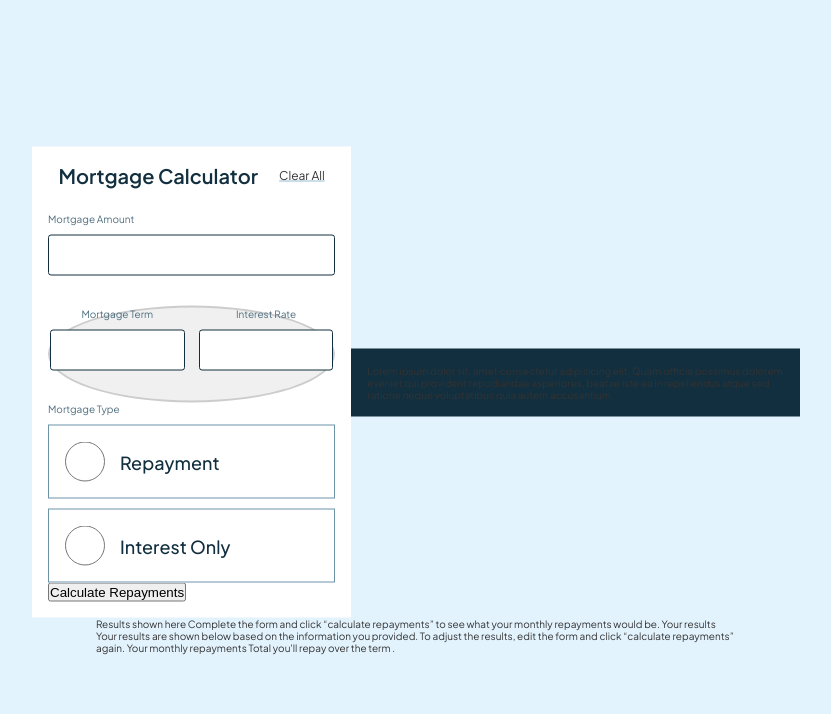
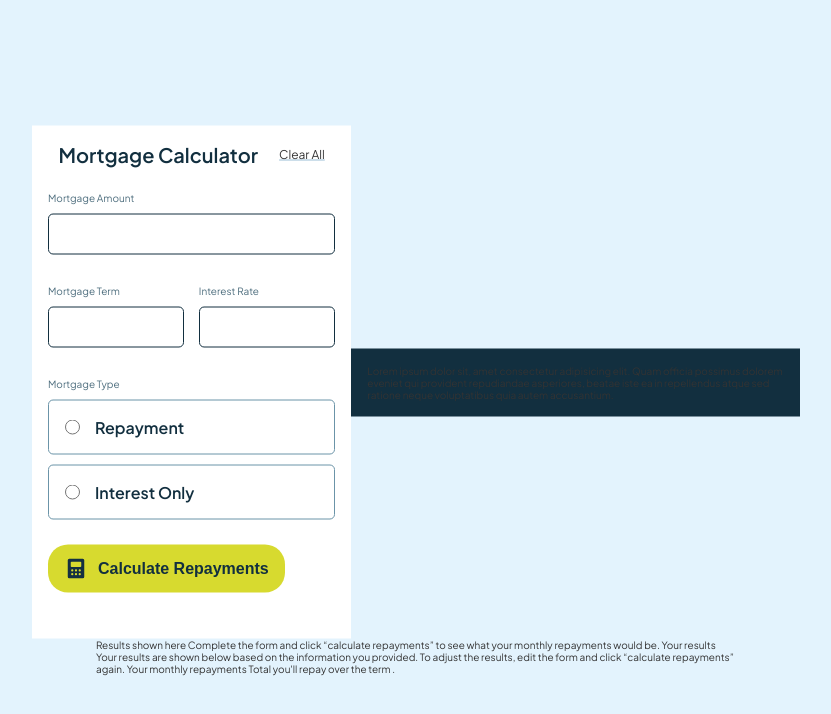
Before and after one commit to bill-2711/montage-repayment-calculator, a plain HTML site: page index.html in a window 1280 px wide. Shown: the whole page, without its empty margins (224-1055 px from the left). Drawn offline with Linux system fonts and the light colour scheme.

Commit message:
work on the white background

```diff
--- a/index.html
+++ b/index.html
@@ -40,14 +40,17 @@
 
           <label for="radio">Mortgage Type</label>
           <div class="radio-input">
-            <input type="radio" name="radio" id="radio" />
+            <input type="radio" name="radio" id="radio" class="radio" />
             <p class="radio-input-text">Repayment</p>
           </div>
           <div class="radio-input">
-            <input type="radio" name="radio" id="radio" />
+            <input type="radio" name="radio" id="radio" class="radio" />
             <p class="radio-input-text">Interest Only</p>
           </div>
-          <button type="submit">Calculate Repayments</button>
+          <button type="submit" class="submit-btn">
+            <img src="./assets/images/icon-calculator.svg" alt="" />
+            <p>Calculate Repayments</p>
+          </button>
         </form>
       </div>
       <div class="midnightblue-background">
@@ -72,5 +75,6 @@
     repayments” again. Your monthly repayments Total you'll repay over the term
     .
     <!-- Completed results end -->
+    <script src="./script.js"></script>
   </body>
 </html>
--- a/style.css
+++ b/style.css
@@ -56,7 +56,7 @@ label {
 
 .break {
   display: flex;
-  flex-direction: column-reverse;
+  justify-content: flex-start;
 }
 
 .white-background-heading {
@@ -84,9 +84,6 @@ label {
   align-items: center;
   gap: 5%;
   text-align: left;
-  border-radius: 50%;
-  border: 2px solid #ccc; /* Default outline color */
-  background-color: #f0f0f0; /* Default background color */
   cursor: pointer;
 }
 
@@ -102,20 +99,16 @@ input[type="text"] {
   justify-content: flex-start;
   margin: 1rem 0 3rem 0;
   border: 0.1px solid hsl(202, 55%, 16%);
-  border-radius: 3px;
+  border-radius: 5px;
 }
 
-input[type="radio"] {
+.radio {
   accent-color: hsl(61, 70%, 52%);
-  width: 4rem;
-  height: 4rem;
+  width: 1.5rem;
+  height: 1.5rem;
   border: none;
   border-radius: 50%;
   cursor: pointer;
-}
-
-input[type="radio"]:checked::before {
-  accent-color: hsl(61, 70%, 52%);
 }
 
 .inline-rates input[type="text"] {
@@ -129,10 +122,26 @@ input[type="radio"]:checked::before {
   gap: 1.5rem;
   align-items: center;
   margin-top: 1rem;
+  border-radius: 5px;
 }
 
 .radio-input-text {
   color: hsl(202, 55%, 16%);
-  font-size: 1.8rem;
-  font-weight: 500;
+  font-size: 1.6rem;
+  font-weight: 600;
 }
+
+.submit-btn {
+  display: flex;
+  align-items: center;
+  margin: 2.5rem 0 3rem 0;
+  gap: 1rem;
+  text-align: center;
+  padding: 1.2rem 1.6rem;
+  border-radius: 20px;
+  background-color: hsl(61, 70%, 52%);
+  color: hsl(202, 55%, 16%);
+  font-size: 1.6rem;
+  font-weight: 600;
+  border: none;
+}
```
Also changed, not shown: script.js (added).
